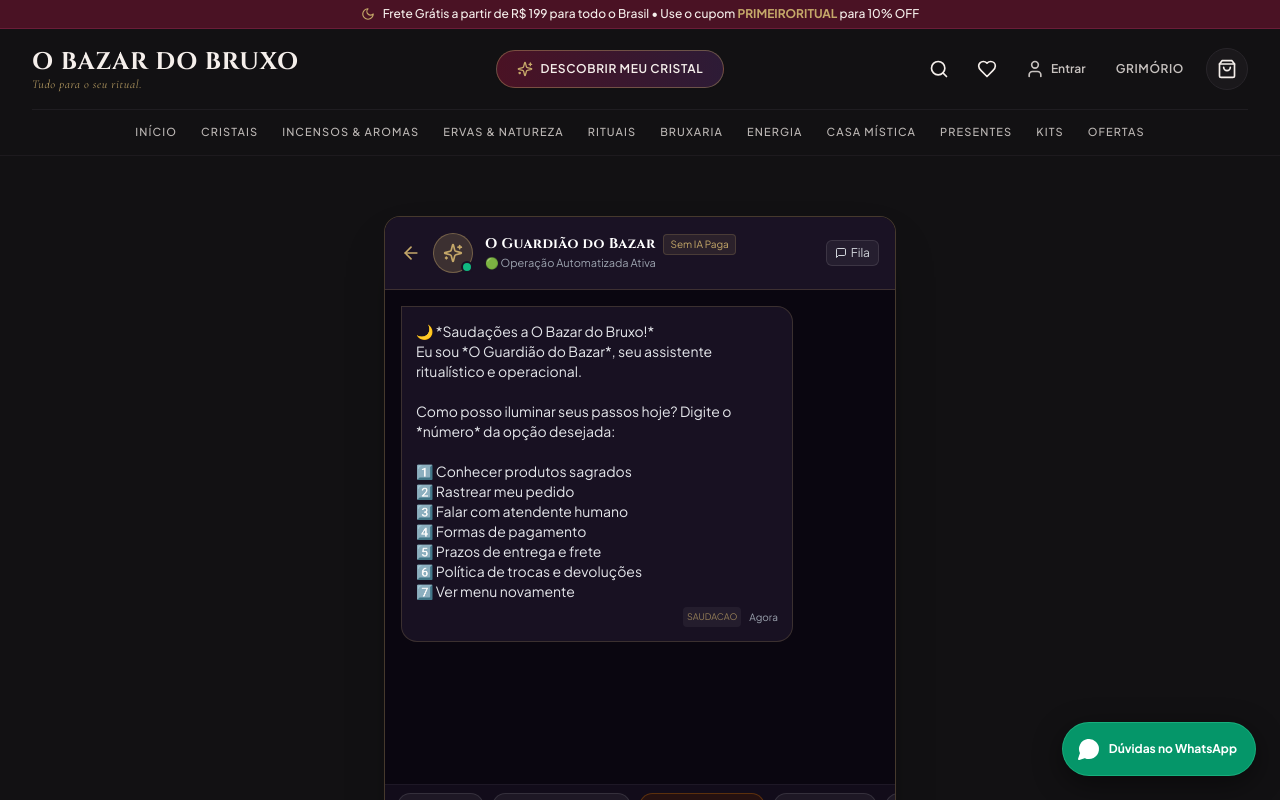
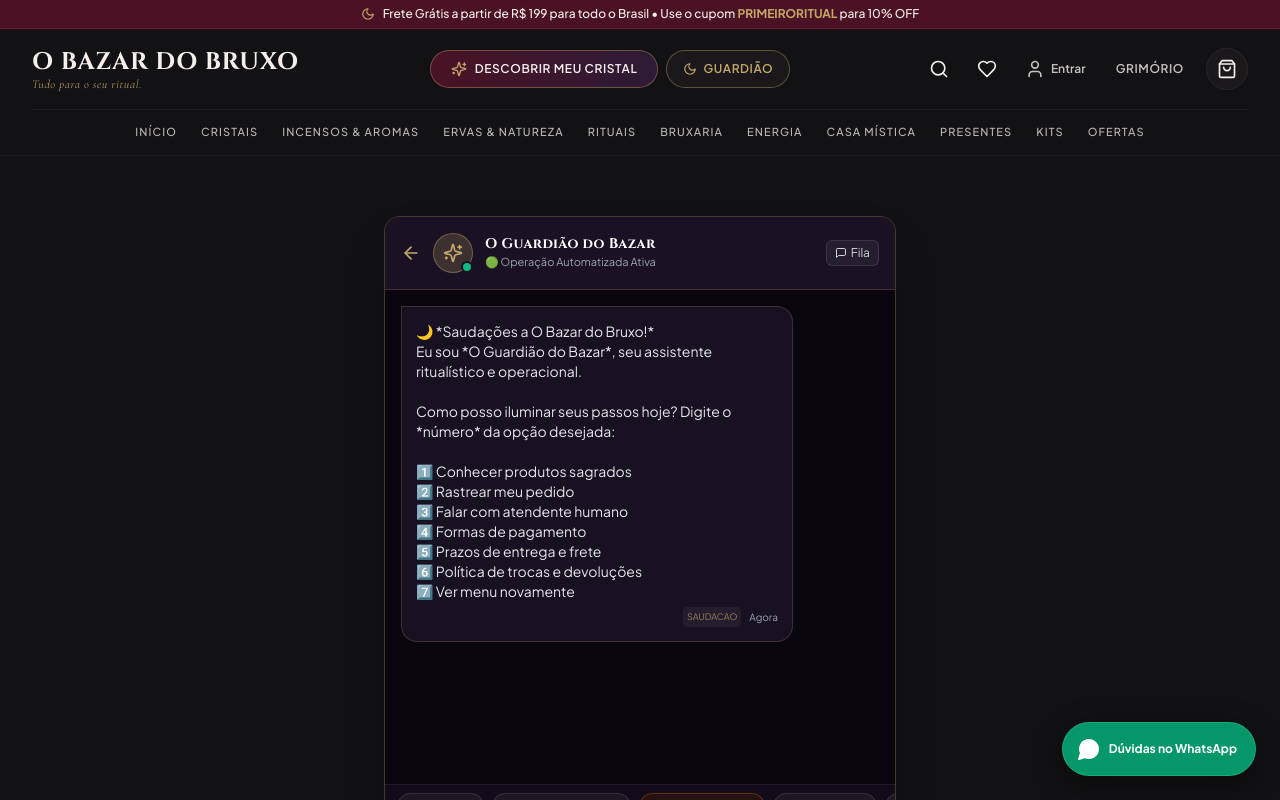
Before and after one commit to Fabio-Bruxo/Bazar-do-Bruxo, a Next.js app: page /guardiao in a window 1280 px wide. Shown: the top 800 px of the page. Built offline with nearby package versions, Linux system fonts and the light colour scheme.

Commit message:
feat(header): add Guardiao button; remove 'Sem IA Paga' badge from guardiao page

```diff
--- a/src/app/guardiao/page.tsx
+++ b/src/app/guardiao/page.tsx
@@ -153,7 +153,6 @@ Como posso iluminar seus passos hoje? Digite o *número* da opção desejada:
             <div>
               <div className="flex items-center gap-2">
                 <h2 className="font-serif font-bold text-sm tracking-wide text-white">O Guardião do Bazar</h2>
-                <span className="text-[10px] px-1.5 py-0.5 rounded bg-bazar-gold/10 text-bazar-gold border border-bazar-gold/20">Sem IA Paga</span>
               </div>
               <p className="text-[11px] text-gray-400">
                 {botMode === 'BOT' ? '🟢 Operação Automatizada Ativa' : '🟡 Modo Atendente Humano (Silenciado)'}
--- a/src/components/Header.tsx
+++ b/src/components/Header.tsx
@@ -120,7 +120,7 @@ export default function Header() {
             </div>
 
             {/* Botão de Destaque Místico Desktop */}
-            <div className="hidden lg:flex items-center">
+            <div className="hidden lg:flex items-center gap-2">
               <Link
                 href="/quiz"
                 className="relative group overflow-hidden rounded-full bg-gradient-to-r from-bazar-wine to-bazar-purple px-5 py-2.5 text-xs font-semibold tracking-wider text-bazar-parchment border border-bazar-gold/40 shadow-sm hover:border-bazar-gold hover:shadow-mystic-gold transition-all duration-300 flex items-center gap-2"
@@ -128,6 +128,13 @@ export default function Header() {
                 <Sparkles className="w-4 h-4 text-bazar-gold group-hover:rotate-12 transition-transform duration-300" />
                 <span>DESCOBRIR MEU CRISTAL</span>
                 <span className="absolute inset-0 bg-bazar-gold/10 opacity-0 group-hover:opacity-100 transition-opacity" />
+              </Link>
+              <Link
+                href="/guardiao"
+                className="rounded-full bg-bazar-charcoal-light border border-bazar-gold/40 px-4 py-2.5 text-xs font-semibold tracking-wider text-bazar-gold hover:bg-bazar-gold/10 hover:border-bazar-gold hover:shadow-mystic-gold transition-all duration-300 flex items-center gap-1.5"
+              >
+                <Moon className="w-3.5 h-3.5" />
+                GUARDIÃO
               </Link>
             </div>
 
@@ -446,8 +453,8 @@ export default function Header() {
                   )}
                 </div>
 
-                {/* Botão do Quiz Mobile */}
-                <div className="mt-3">
+                {/* Botão do Quiz + Guardião Mobile */}
+                <div className="mt-3 flex flex-col gap-2">
                   <Link
                     href="/quiz"
                     onClick={() => setIsMobileMenuOpen(false)}
@@ -455,6 +462,14 @@ export default function Header() {
                   >
                     <Sparkles className="w-4 h-4 text-bazar-gold" />
                     DESCOBRIR MEU CRISTAL
+                  </Link>
+                  <Link
+                    href="/guardiao"
+                    onClick={() => setIsMobileMenuOpen(false)}
+                    className="w-full flex items-center justify-center gap-2 py-3 rounded-xl bg-bazar-charcoal-light border border-bazar-gold/40 text-bazar-gold text-xs font-bold tracking-wider hover:bg-bazar-gold/10 transition-colors"
+                  >
+                    <Moon className="w-4 h-4" />
+                    GUARDIÃO DO BAZAR
                   </Link>
                 </div>
 
```
